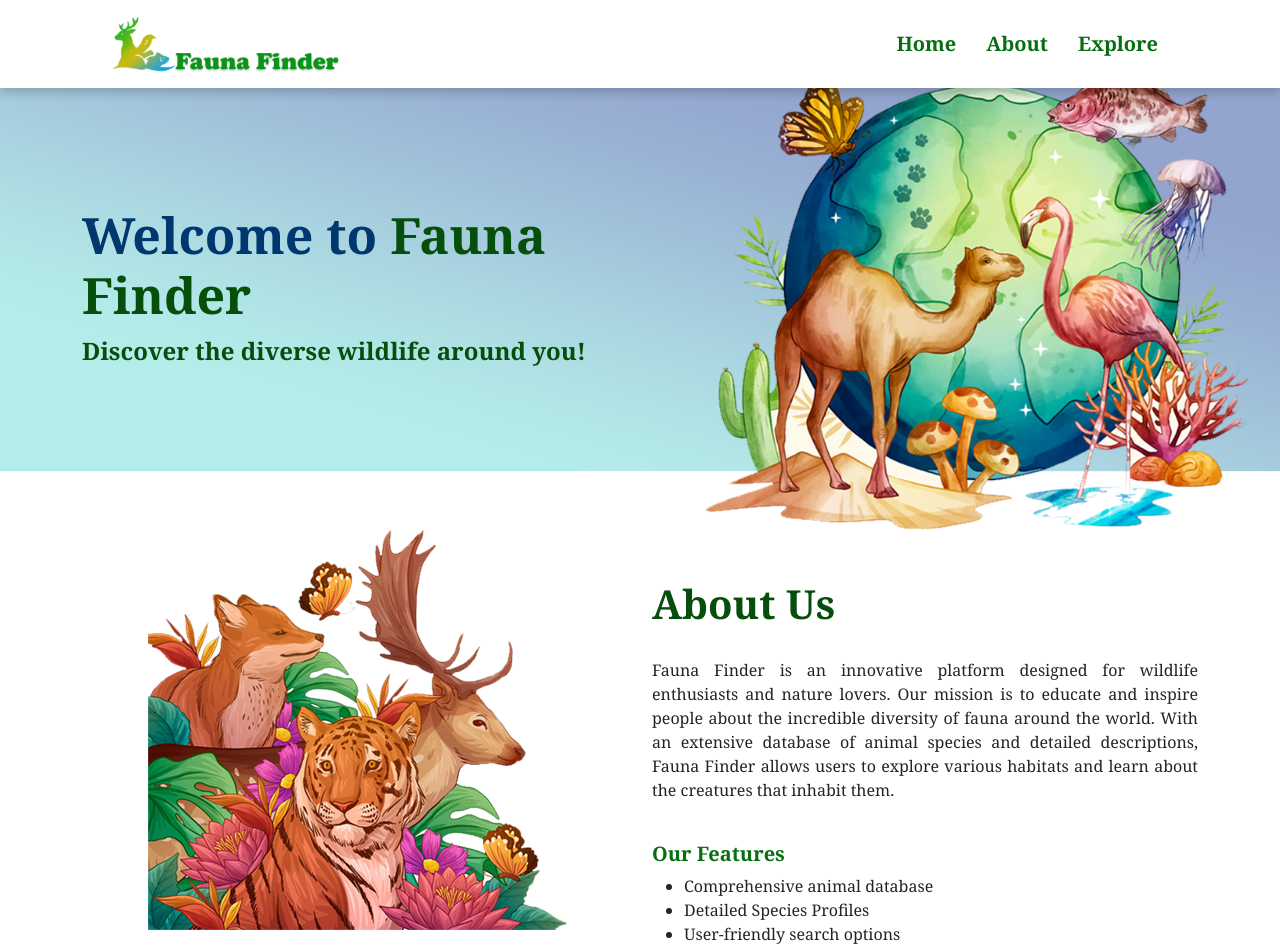
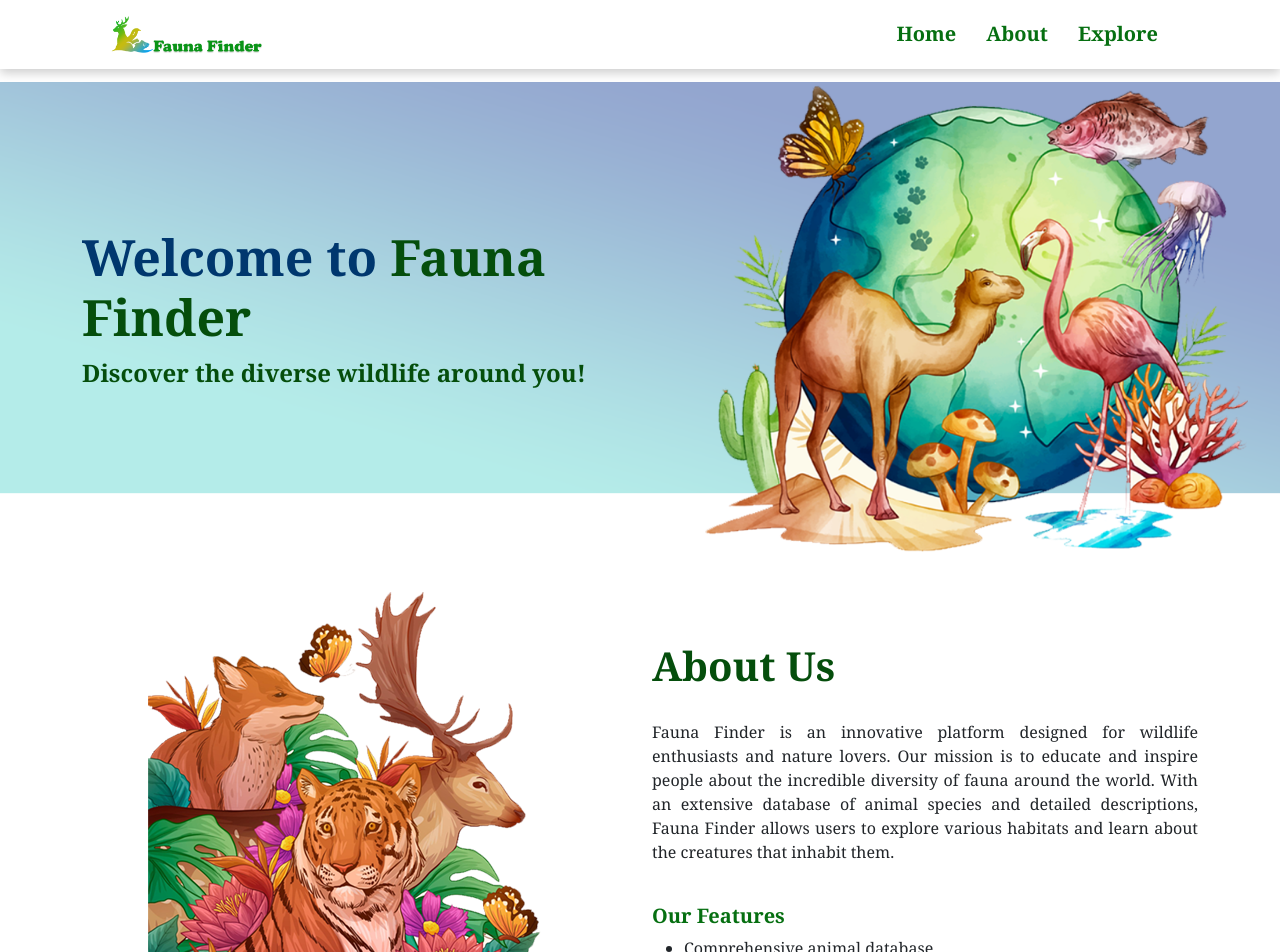
Before and after one commit to Sarvetha/embla_frontend, a React (Create React App) app: page / in a window 1280 px wide. Shown: the top 952 px of the page. Built offline with nearby package versions, Linux system fonts and the light colour scheme.

Commit message:
update about us section margin

```diff
--- a/src/assets/styles/styles.css
+++ b/src/assets/styles/styles.css
@@ -118,7 +118,7 @@ nav{
 /* Styles for extra large devices - Larger desktops */
 @media (min-width: 1200px) {
     .navbar img{
-        width: 30%;
+        width: 20%;
         margin: 10px;
     }
 
@@ -139,7 +139,7 @@ nav{
     display: flex;
     align-items: center;
     color: white;
-    margin-top: 60px;
+    margin-top: 82px;
 }
 
 .banner-text{
@@ -232,7 +232,7 @@ nav{
 
 /* About section */
 .container {
-    margin: 0 90px;
+    margin: 40px 90px;
 }
 
 .about h1 {
```
